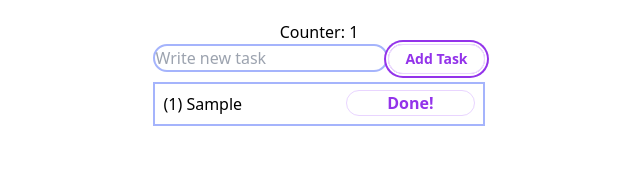
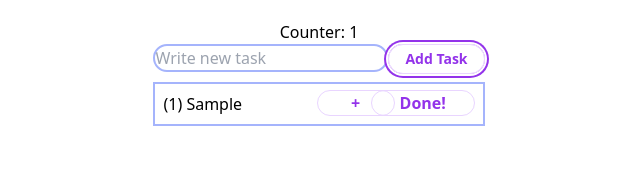
Before and after one commit to Sadfroggy0/TODO-List-React-TS-, a React (Create React App) app: page / in a window 1280 px wide. Both pictures are taken after typing "Sample" into the empty fields and a click on the button "Add Task". Shown: the top 180 px of the page, without its empty margins (321-961 px from the left). Built offline with nearby package versions, Linux system fonts and the light colour scheme.

Commit message:
Just to save before routing test :)

```diff
--- a/package.json
+++ b/package.json
@@ -12,6 +12,7 @@
     "@types/react-dom": "^18.0.8",
     "react": "^18.2.0",
     "react-dom": "^18.2.0",
+    "react-router-dom": "^6.4.3",
     "react-scripts": "5.0.1",
     "typescript": "^4.8.4",
     "web-vitals": "^2.1.4"
--- a/src/App.tsx
+++ b/src/App.tsx
@@ -1,16 +1,17 @@
 import React, {useState} from 'react';
 import {TaskItem} from "./components/TaskItem"
 import {AddForm} from "./components/AddForm"
-import {TaskForm} from "./models/TaskForm";
+import {ITask} from "./models/ITask";
 
 function App() {
 
-    const [counter,setCounter]=useState(1) //id generator :)
-    const[items,setItems] = useState<TaskForm[]>([])
+    const [counter,setCounter] = useState(1) //id generator :)
+
+    const[items,setItems] = useState<ITask[]>([])
 
     const addItem = (receivedItem:string)=>{
         if (receivedItem !== ''){
-            const newItem:TaskForm = {id:counter, name: receivedItem}
+            const newItem:ITask = {id:counter, name: receivedItem}
             setCounter(counter+1)
             items.push(newItem)
             setItems([...items])
@@ -24,6 +25,7 @@ function App() {
     }
 
     return (
+
         <div className="grid place-content-start md:place-content-center p-5">
             <h1 className="grid place-content-start md:place-content-center">Counter: {items.length}</h1>
             <AddForm  addItem = {addItem} />
--- a/src/components/AddForm.tsx
+++ b/src/components/AddForm.tsx
@@ -1,26 +1,26 @@
 import React, {useState} from "react";
+// import {TaskForm} from "../models/TaskForm";
 
 export const AddForm = ({addItem}:any) => {
+
     const [newTask,setNewTask]=useState('')
-
-    const handleSubmit = (e:any) =>{
+    const handleSubmit = (e:React.FormEvent) =>{
         e.preventDefault();
         addItem(newTask)
         setNewTask('')
-
     }
 
-    function handleChange (event:any) {
-        setNewTask(event.currentTarget.value)
-    }
+    // const handleChange  = (event: React.KeyboardEvent<HTMLInputElement>) => {
+    //     setNewTask(event.target.value)
+    // }
 
     return(
         <form onSubmit={handleSubmit}>
             <input className={"border-2 border-indigo-300 rounded-full"}  type={"text"}
                    value={newTask}
                    placeholder={"Write new task"}
-                   onChange={handleChange}
 
+                   onChange={event => setNewTask(event.target.value)}
             />
 
             <button type={"submit"}
--- a/src/components/TaskItem.tsx
+++ b/src/components/TaskItem.tsx
@@ -1,22 +1,47 @@
-import {TaskForm} from "../models/TaskForm";
+import { useState } from "react";
+import {ITask} from "../models/ITask";
 
+export const TaskItem = ( {item, deleteItem} : {item:ITask, deleteItem:any} ) => {
 
-export const TaskItem = ( {item,deleteItem} : {item:TaskForm, deleteItem:any} ) => {
+    const [seeDetails,setSeeDetails]=useState(false)
+
     return(
+        <>
             <div className={"pt-2"}>
                 <div className={'p-2 border-solid border-2 border-indigo-300'} key={item.id} >
                     <div className="item-text relative">
+
                         ({item.id}) {item.name}
-                    <button className={'px-10 absolute bottom-0 right-0' +
+
+                        <button className={'w-1/4 absolute bottom-0 right-20' +
+                            ' text-purple-600 font-semibold rounded-full border border-purple-200' +
+                            '                hover:text-white hover:bg-green-600 hover :border-transparent focus:outline-none' +
+                            '                focus:ring-2 focus:ring-purple-600 focus:ring-offset-2'}
+                                onClick = {()=>setSeeDetails(value => !value)}
+                                >
+                                    +
+                        </button>
+
+                        <button className={'w-1/3 absolute bottom-0 right-0' +
                                             ' text-purple-600 font-semibold rounded-full border border-purple-200' +
                                             '                hover:text-white hover:bg-red-600 hover :border-transparent focus:outline-none' +
                             '                focus:ring-2 focus:ring-purple-600 focus:ring-offset-2'}
                                 onClick={()=>deleteItem(item.id) }>
                             Done!
                         </button>
+
+
                     </div>
+
 
                 </div>
             </div>
+            {seeDetails &&
+                    <div>
+                        <p>PLACEHOLDER TEXT FOR DETAILS</p>
+                    </div>
+            }
+
+        </>
     )
 }
--- a/src/data/todos.ts
+++ b/src/data/todos.ts
@@ -1,4 +1,4 @@
-import {TaskForm} from "../models/TaskForm";
+import {ITask} from "../models/ITask";
 
 // function  readFile(fileName:Blob):TaskForm[]{
 //     const temp:TaskForm[] = []
@@ -12,7 +12,8 @@ import {TaskForm} from "../models/TaskForm";
 //     return  temp
 // }
 
-export const list :TaskForm[]= [
+export const list :ITask[]= [
+
     {id:1, name:'todo1'},
     {id:2, name:'todo3'},
     {id:3, name:'todo3'},
--- /dev/null
+++ b/src/models/ITask.ts
@@ -0,0 +1,7 @@
+
+export interface ITask{
+    id: number
+    name: string,
+    details?: string,
+    time?: Date
+}
--- a/src/models/TaskForm.ts
+++ /dev/null
@@ -1,5 +0,0 @@
-
-export interface TaskForm{
-    id:number
-    name:string,
-}
--- /dev/null
+++ b/src/routes/Test.tsx
@@ -0,0 +1,8 @@
+const Test = () =>{
+
+    return(
+        <div>
+
+        </div>
+    )
+}
```
Also changed, not shown: src/routes/Home.tsx (added, +7 -0 lines), 1 other file (tests, documents, lock files or other folders). Lines whose indentation alone changed are shown as unchanged.
